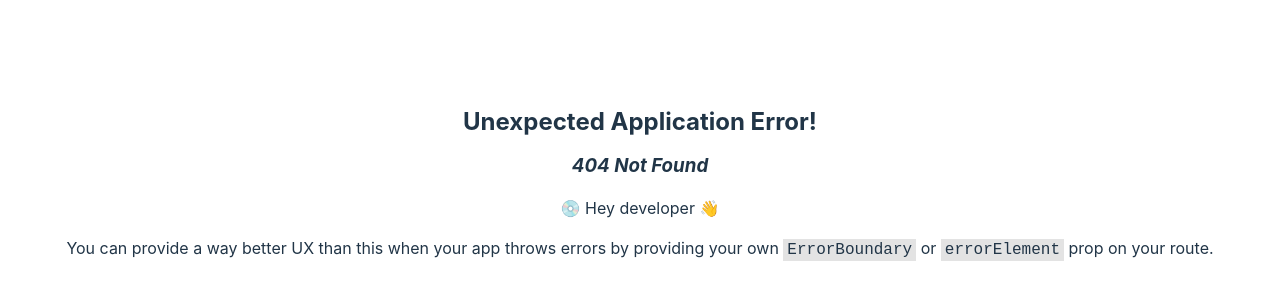
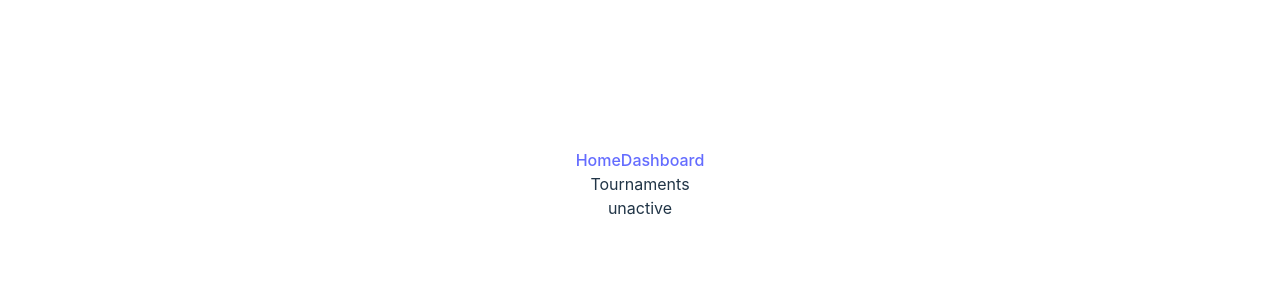
Before and after one commit to mariobrusarosco/talent-scout, a React (Vite) app: page /tournaments/inactive in a window 1280 px wide. Before the commit this address had no page. Shown: the part 216-516 px from the top of the page. Built offline with nearby package versions, Linux system fonts and the light colour scheme.

Commit message:
Routing: Basic Nesting

```diff
--- a/src/domain/global/routing/AppRouter.tsx
+++ b/src/domain/global/routing/AppRouter.tsx
@@ -3,16 +3,31 @@ import {
   createBrowserRouter,
   createRoutesFromElements,
   RouterProvider,
+  Outlet,
 } from "react-router-dom";
 import DashboardScreen from "../../dashboard/screen/Dashboard";
 import AppLayout from "../components/AppLayout";
 import HomeScreen from "../screens/Home";
 
+const TournamentLayout = () => (
+  <section>
+    <header>Tournaments</header>
+    <Outlet />
+  </section>
+);
+
+const ActiveScreen = () => <div>active</div>;
+const UnactiveScreen = () => <div>unactive</div>;
+
 const router = createBrowserRouter(
   createRoutesFromElements(
     <Route path="/" element={<AppLayout />}>
       <Route index element={<HomeScreen />} />
-      <Route path="/dashboard" element={<DashboardScreen />} />
+      <Route path="dashboard" element={<DashboardScreen />} />
+      <Route path="tournaments" element={<TournamentLayout />}>
+        <Route path="active" element={<ActiveScreen />} />
+        <Route path="inactive" element={<UnactiveScreen />} />
+      </Route>
     </Route>
   )
 );
```
